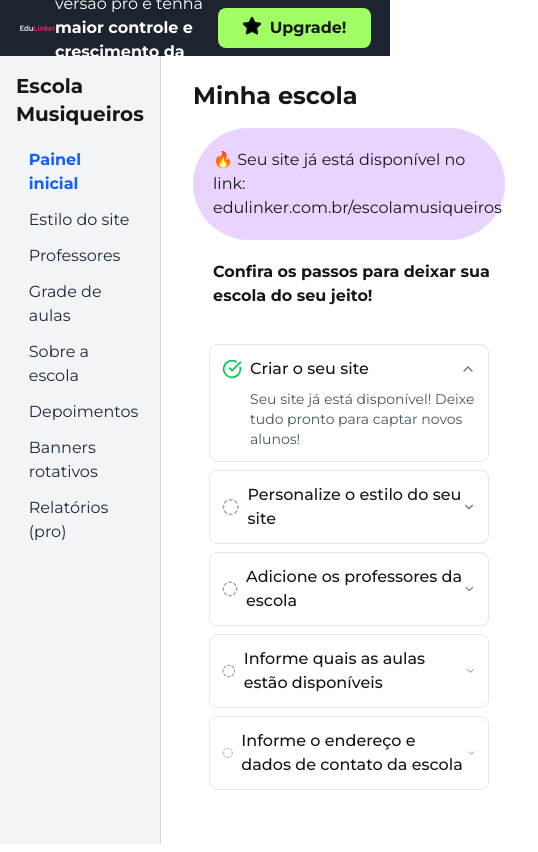
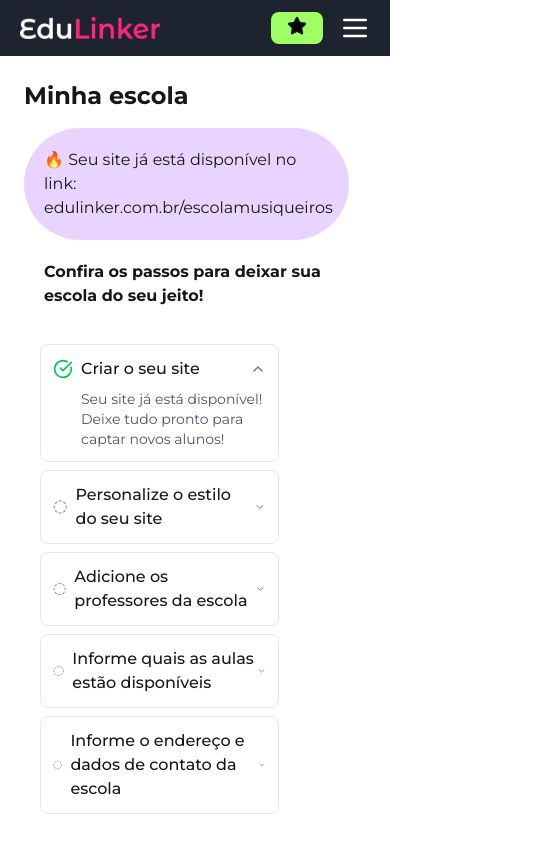
Before and after one commit to PiEduLinker/EduLinker, a Next.js app in the folder edulinker/: page /auth/admin in a window 390 px wide. Shown: the whole page, 538 px wide, since content can reach past the window. Built offline with nearby package versions, Linux system fonts and the light colour scheme.

Commit message:
Melhorias de responsividade

```diff
--- a/edulinker/src/app/auth/admin/page.tsx
+++ b/edulinker/src/app/auth/admin/page.tsx
@@ -17,7 +17,9 @@ export default function AdminPanelPage() {
           <h2 className="font-bold">Confira os passos para deixar sua escola do seu jeito!</h2>
         </div>
 
-        <CheckList />
+        <div className="w-5/6">
+          <CheckList />
+        </div>
 
       </div>
     </AdminLayout>
--- /dev/null
+++ b/edulinker/src/app/auth/admin/upgrade/page.tsx
@@ -0,0 +1,21 @@
+import AdminLayout from '@/components/Layout';
+import CheckList from '@/components/CheckList';
+
+
+export default function UpgradePage() {
+    return (
+        <AdminLayout>
+            <div className="w-[95%]">
+                <h1 className="text-2xl font-bold mb-4">Minha escola</h1>
+                <div className="p-5 bg-purple-200 rounded-full">
+                    <p>
+                        Upgrade
+                    </p>
+                </div>
+
+
+
+            </div>
+        </AdminLayout>
+    );
+}
--- a/edulinker/src/components/Layout/index.tsx
+++ b/edulinker/src/components/Layout/index.tsx
@@ -1,28 +1,57 @@
 'use client';
 
+//Imports
 import NavBar from '../NavBar';
 import SideBarMenu from '../SideBarMenu';
-import { ReactNode } from 'react';
+import { ReactNode, useState } from 'react';
 
+//Define os tipos dos parâmetros passados no componente
 type Props = {
-  children: ReactNode;
+  children: ReactNode; //Conteúdo que será renderizado dentro do Layout
 };
 
-//----------------- Layout padrão das páginas de Admin ------------------------
+//Passa uma página como parâmetro para o Layout
 export default function AdminLayout({ children }: Props) {
+
+  //Variável de estado para o menu mobile
+  const [isMenuOpen, setIsMenuOpen] = useState(false);
+
   return (
     <div className="min-h-screen flex flex-col">
       {/* NavBar */}
-      <NavBar />
+      <NavBar
+        onMenuClick={() => setIsMenuOpen(!isMenuOpen)} //Abre e fecha menu
+        isMenuOpen={isMenuOpen} //Controle de estado do menu
+      />
 
-      {/* Menu Lateral */}
+      {/* Container sidebar e página */}
       <div className="flex flex-1">
-        <aside className="w-64 bg-gray-100 border-r border-gray-300 p-4">
+
+        {/* Sidebar desktop até 1280px */}
+        <aside className="hidden xl:block w-85 border-r border-gray-300 p-4">
           <SideBarMenu />
         </aside>
 
-        {/* Conteúdo da Página */}
-        <main className="w-full flex justify-center flex-1 p-6">
+        {/* Overlay e Sidebar mobile */}
+        <div className={`fixed inset-0 xl:hidden transition-opacity duration-300 ${isMenuOpen ? 'opacity-100' : 'opacity-0 pointer-events-none'}`}>
+          {/* Overlay escuro */}
+          <div
+            className="fixed inset-0 bg-black/50"
+            onClick={() => setIsMenuOpen(false)}
+          />
+
+          {/* Sidebar animada */}
+          <div
+            className={`fixed top-0 left-0 h-full w-80 bg-white shadow-lg transform transition-transform duration-300 ease-in-out ${isMenuOpen ? 'translate-x-0' : '-translate-x-full'
+              }`}
+          >
+            <SideBarMenu onClose={() => setIsMenuOpen(false)} />
+          </div>
+
+        </div>
+
+        {/* Conteúdo da página */}
+        <main className="flex-1 p-6">
           {children}
         </main>
       </div>
--- a/edulinker/src/components/NavBar/index.tsx
+++ b/edulinker/src/components/NavBar/index.tsx
@@ -1,13 +1,18 @@
 'use client';
+import Image from "next/image";
+import { Star, Menu } from "lucide-react";
 
-import Image from "next/image";
-import { Star } from "lucide-react";
+type Props = {
+  onMenuClick?: () => void;
+  isMenuOpen?: boolean;
+};
 
-export default function NavBar() {
+export default function NavBar({ onMenuClick, isMenuOpen }: Props) {
   return (
     <nav className="w-screen h-14 flex justify-center bg-[#1E2330]">
       <div className="w-[90%] flex justify-between items-center">
-        <a href="#">
+        {/* Logo (sempre alinhada à esquerda) */}
+        <a href="#" className="mr-4">
           <Image
             src="/images/Logo/EduLinkerWhite.png"
             alt="Logo"
@@ -17,17 +22,31 @@ export default function NavBar() {
           />
         </a>
 
-        <p className="text-white">
+        {/* Texto central - visível APENAS em xl (1280px+) */}
+        <p className="hidden xl:inline text-white text-sm whitespace-nowrap mx-4">
           Experimente a versão pro e tenha <b>maior controle e crescimento da sua escola!</b>
         </p>
 
-        <a
-          href="#"
-          className="flex items-center gap-2 bg-[#9FFF64] px-6 py-2 rounded-lg hover:bg-[#74EB2A] transition"
-        >
-          <Star className="w-5 h-5 mb-1 fill-black" />
-          <span className="font-bold">Upgrade!</span>
-        </a>
+        {/* Botões (sempre alinhados à direita) */}
+        <div className="flex items-center gap-4">
+          {/* Botão Upgrade */}
+          <a
+            href="/auth/admin/upgrade"
+            className="flex items-center gap-2 bg-[#9FFF64] px-4 py-1 md:px-6 md:py-2 rounded-lg hover:bg-[#74EB2A] transition"
+          >
+            <Star className="w-5 h-5 mb-1 fill-black" />
+            <span className="font-bold hidden sm:inline">Upgrade!</span>
+          </a>
+
+          {/* Menu hambúrguer */}
+          <button
+            className="xl:hidden text-white"
+            onClick={onMenuClick}
+            aria-label={isMenuOpen ? "Fechar menu" : "Abrir menu"}
+          >
+            <Menu className={`w-8 h-8 duration-300 ${isMenuOpen ? 'shadow-[0px_0px_5px_3px_rgba(255,255,255,0.8)]' : ''}`} />
+          </button>
+        </div>
       </div>
     </nav>
   );
--- a/edulinker/src/components/SideBarMenu/index.tsx
+++ b/edulinker/src/components/SideBarMenu/index.tsx
@@ -1,11 +1,20 @@
 'use client';
 
+//Imports
 import { usePathname } from 'next/navigation';
 import Link from 'next/link';
+import { X } from 'lucide-react';
 
-export default function SideBarMenu() {
+//Definição de tipos
+type Props = {
+  onClose?: () => void; //Função para fechar o menu mobile
+};
+
+export default function SideBarMenu({ onClose }: Props) {
+  //Pega o caminho da URL sem o domínio
   const pathname = usePathname();
 
+  //Lista de caminhos para as páginas
   const menuItems = [
     { label: "Painel inicial", path: "/auth/admin" },
     { label: "Estilo do site", path: "/auth/admin/style" },
@@ -18,24 +27,46 @@ export default function SideBarMenu() {
   ];
 
   return (
-    <nav className="flex flex-col justify-center items-center">
-      <h2 className="text-xl font-bold">Escola Musiqueiros</h2>
-      <div className="w-[80%] mt-5 space-y-3 flex flex-col justify-center">
+    <div className="h-full flex flex-col bg-white">
+      {/* Cabeçalho com botão de fechar */}
+      <div className="flex justify-between items-center p-6 border-b border-gray-200">
+        <h2 className="text-2xl font-bold text-gray-800">Escola Konosuba</h2>
+        <button
+          onClick={onClose}
+          className="xl:hidden p-2 rounded-full hover:bg-gray-100 transition-colors"
+          aria-label="Fechar menu"
+        >
+          <X className="w-8 h-8 text-gray-600 mb-1" />
+        </button>
+      </div>
+
+      {/* Lista de itens do menu */}
+      <nav className="flex-1 overflow-y-auto p-4">
+        <ul className="space-y-2">
           {menuItems.map((item) => {
             const isActive = pathname === item.path;
             return (
+              <li key={item.path}>
                 <Link
-              key={item.path}
                   href={item.path}
-              className={`block ${
-                isActive ? 'font-bold text-blue-600' : 'text-gray-800'
-              } hover:font-semibold`}
+                  className={`block px-4 py-3 rounded-lg transition-colors ${isActive
+                      ? 'bg-blue-50 text-green-600 font-medium border-l-4 border-green-600'
+                      : 'text-gray-700 hover:bg-gray-100'
+                    }`}
+                  onClick={onClose}
                 >
                   {item.label}
                 </Link>
+              </li>
             );
           })}
+        </ul>
+      </nav>
+
+      {/* Rodapé */}
+      <div className="p-4 border-t border-gray-200 text-sm text-gray-500">
+        Versão 1.0.0
       </div>
-    </nav>
+    </div>
   );
 }
--- a/edulinker/src/styles/globals.css
+++ b/edulinker/src/styles/globals.css
@@ -25,3 +25,19 @@ body {
   color: var(--foreground);
   font-family: var(--font-montserrat), Arial, Helvetica, sans-serif;
 }
+
+/* No seu arquivo global.css */
+.drawer-enter {
+  transform: translateX(-100%);
+}
+.drawer-enter-active {
+  transform: translateX(0);
+  transition: transform 300ms ease-in-out;
+}
+.drawer-exit {
+  transform: translateX(0);
+}
+.drawer-exit-active {
+  transform: translateX(-100%);
+  transition: transform 300ms ease-in-out;
+}
```
Lines whose indentation alone changed are shown as unchanged.
